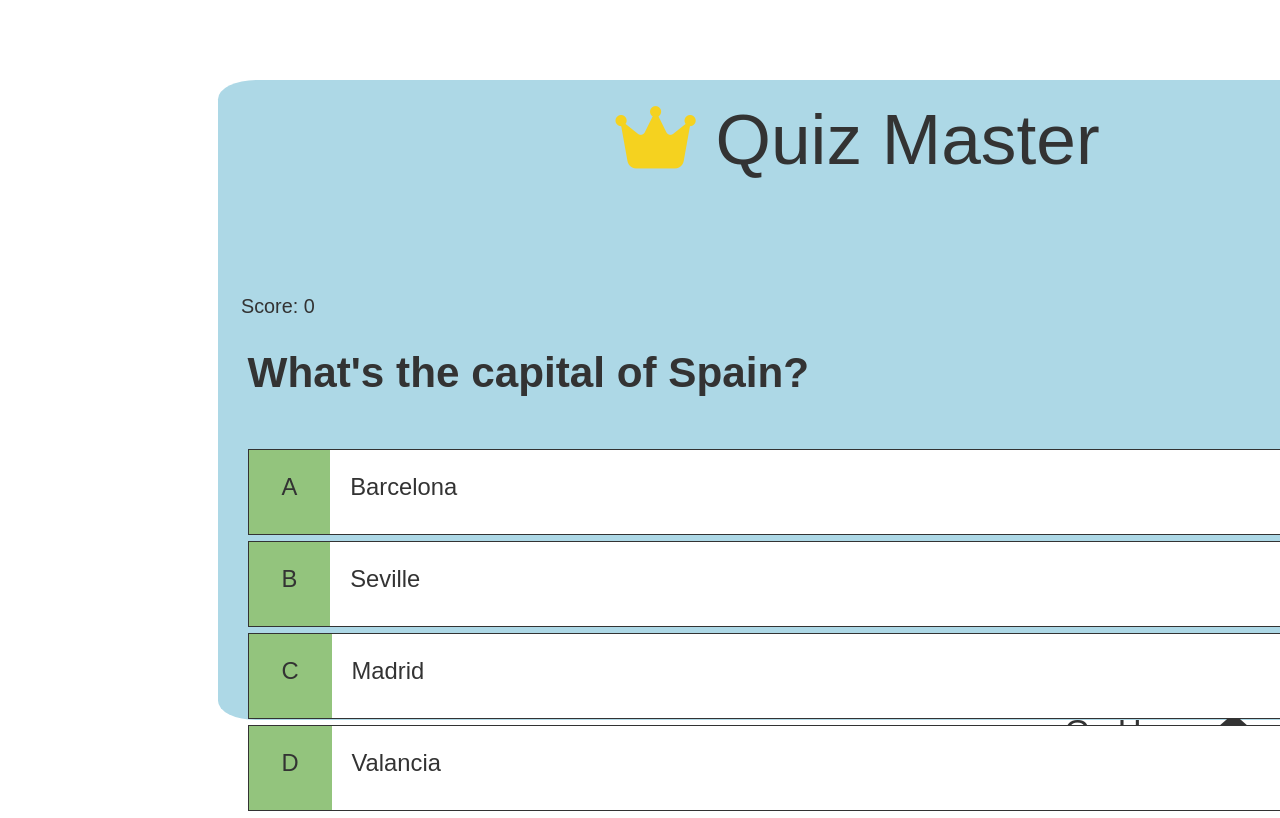
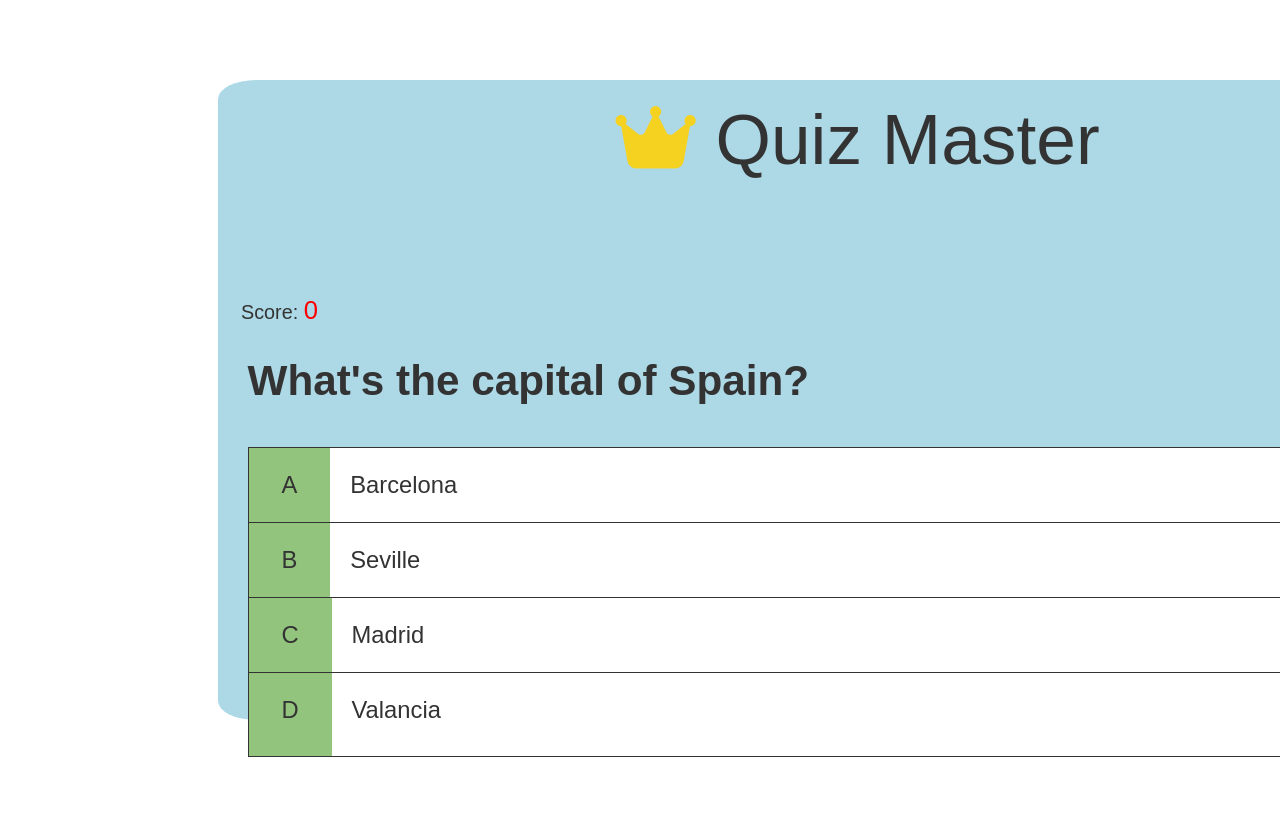
Before and after one commit to 01-turgut/Capital-Master, a plain HTML site: page game.html in a window 1280 px wide. Shown: the top 818 px of the page. Drawn offline with nearby package versions, Linux system fonts and the light colour scheme.

Commit message:
Add style to score and question counter

```diff
--- a/assets/css/style.css
+++ b/assets/css/style.css
@@ -142,7 +142,7 @@ h3 {
 
 .choice-container {
     display: flex;
-    margin-bottom: 0.5rem;
+    margin-top: -.8rem;
     width: 100%;
     font-size: 1.8rem;
     border: 00.1rem solid;
@@ -182,8 +182,13 @@ h3 {
 
 #questnum {
     color: blue;
+    font-size: 2vw;
 }
 
+#score {
+    color: red;
+    font-size: 2vw;
+}
 .heads-up {
     display: flex;
     position: relative;
--- a/assets/js/game.js
+++ b/assets/js/game.js
@@ -154,7 +154,6 @@ choices.forEach(choice => {
 function incrementScore(num) {
     score +=num;
     scoreText.innerText = score;
-
 };
 
 
```
Also changed, not shown: assets/images/florence.jpg (added), assets/images/paris.jpg (added), assets/images/rome.jpg (added), assets/images/venice.jpg (added).
